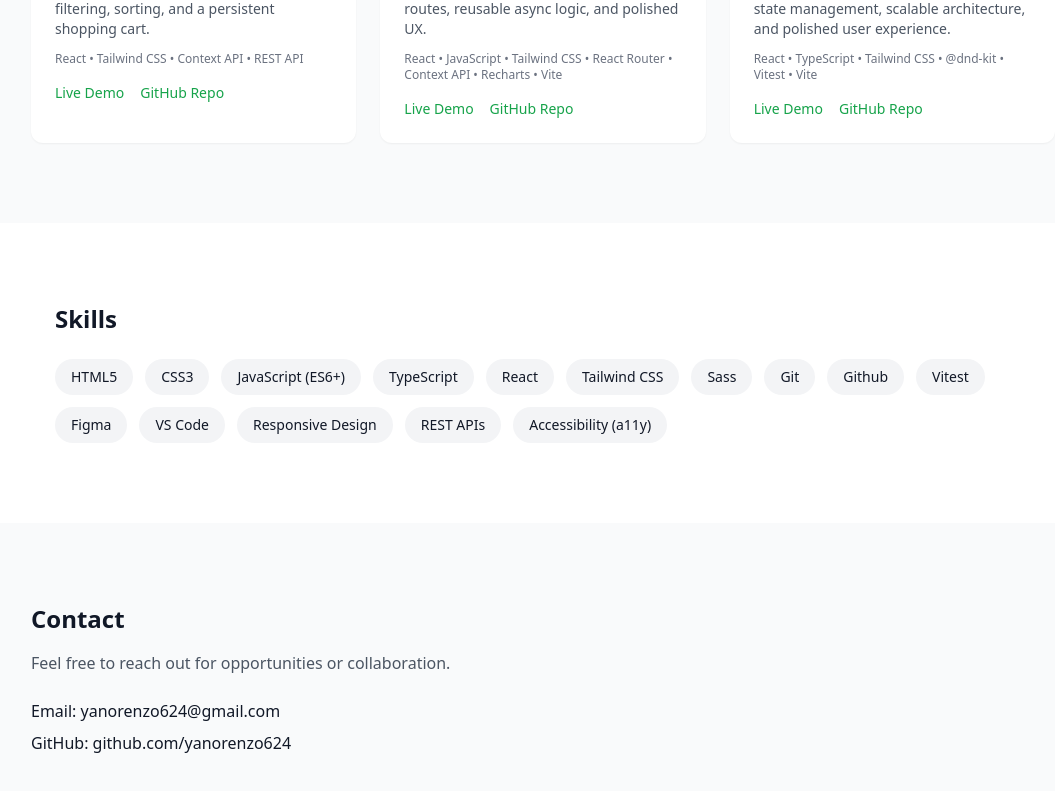
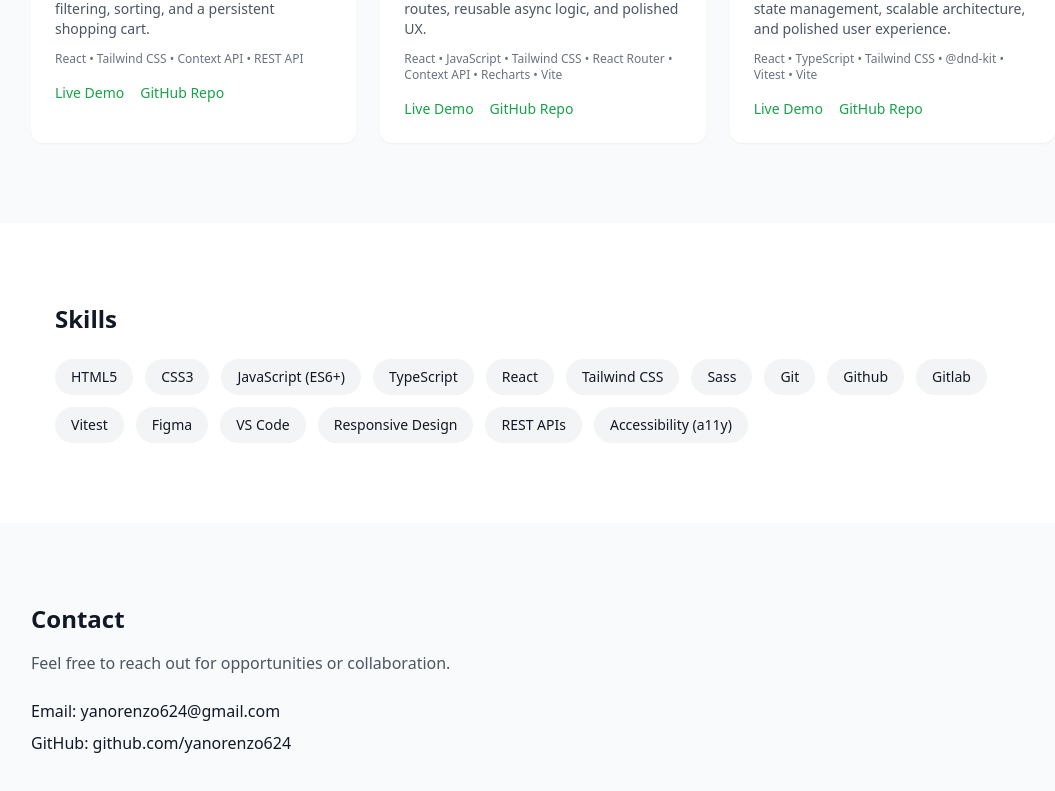
Before and after one commit to yanorenzo624/portfolio, a React (Vite) app: page / in a window 1280 px wide. Shown: the part 1301-2092 px from the top of the page, without its empty margins (97-1152 px from the left). Built offline with nearby package versions, Linux system fonts and the light colour scheme.

Commit message:
updated skills

```diff
--- a/src/components/Skills.jsx
+++ b/src/components/Skills.jsx
@@ -15,7 +15,7 @@ const Skills = () => {
                 {[
                     "HTML5", "CSS3", "JavaScript (ES6+)",
                     "TypeScript", "React", "Tailwind CSS",
-                    "Sass", "Git", "Github", "Vitest", "Figma",
+                    "Sass", "Git", "Github", "Gitlab", "Vitest", "Figma",
                     "VS Code", "Responsive Design", "REST APIs",
                     "Accessibility (a11y)"
                 ].map(skill => (
```
